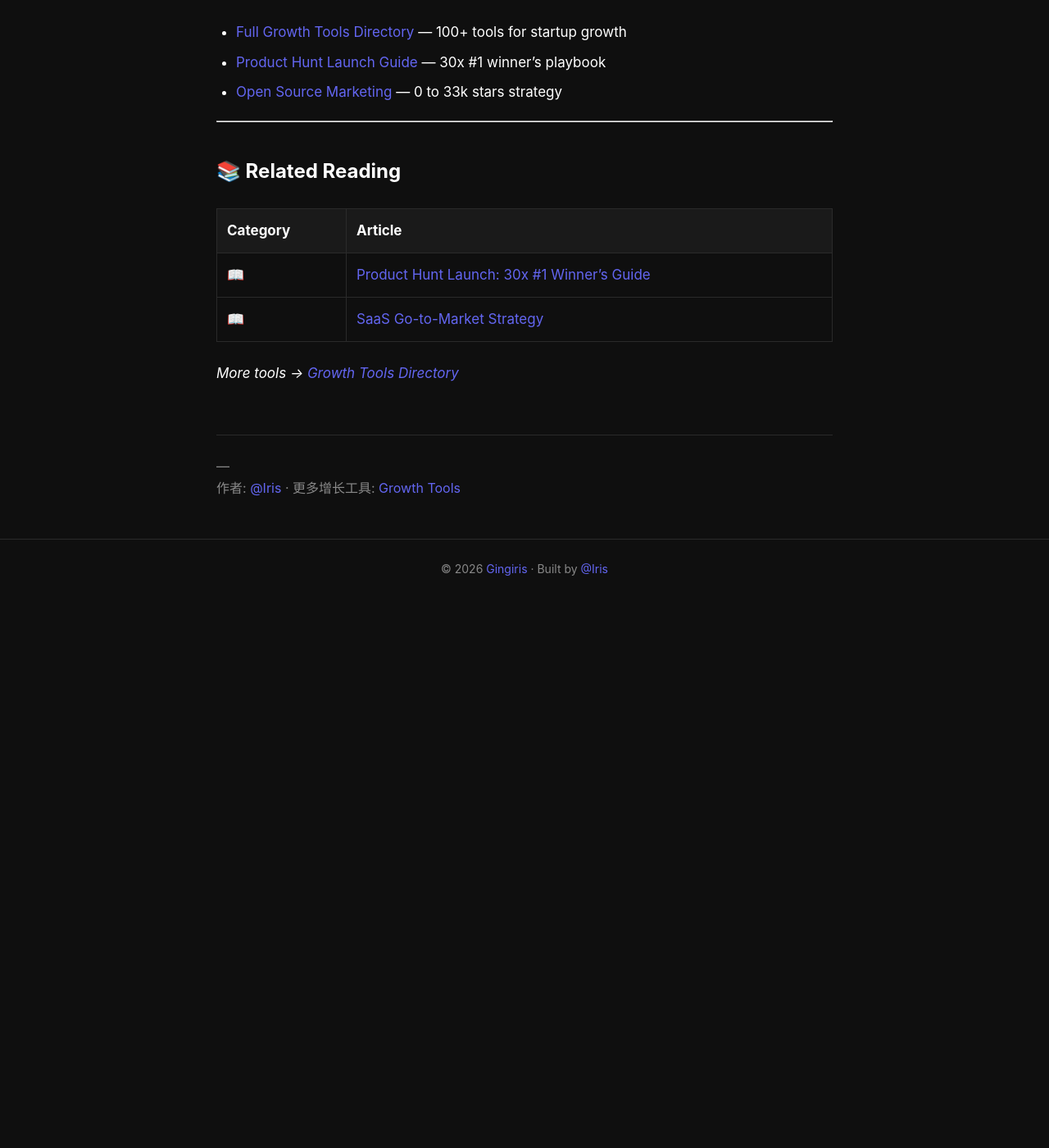
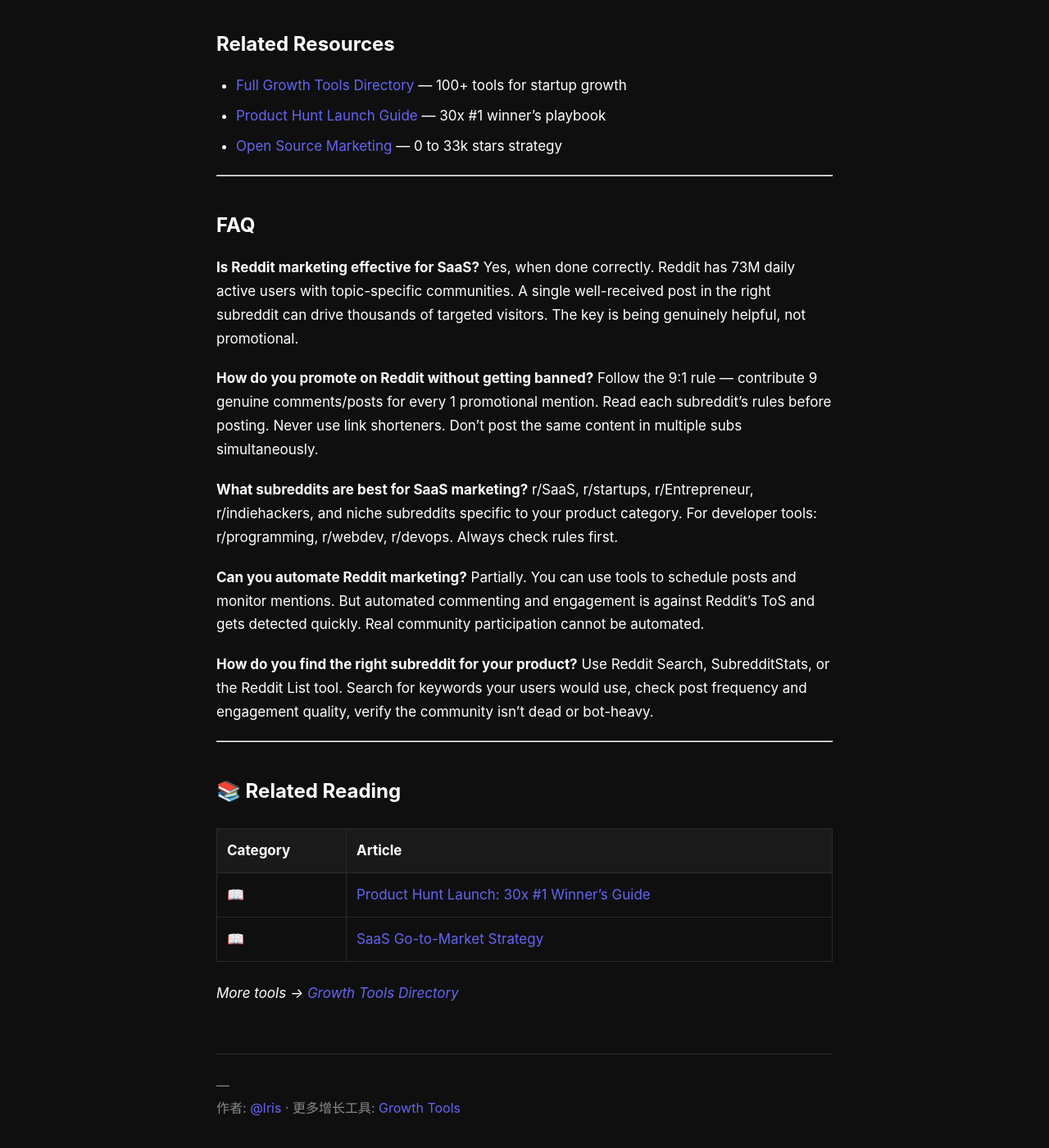
Before and after one commit to Gingiris/growth-tools, a Jekyll site: the page built from _posts/2026-03-30-reddit-marketing-guide-how-to-promote-without-getting-banned.md, in a window 1280 px wide and 1400 px high, scrolled down 4658 px. Shown: the whole window at 82% size. Built offline with Jekyll 4.4.1, drawn with Linux system fonts in a browser that asks for light colours; before the commit the page ends 5388 px from its top, so only the background shows below that; some of the changed text lies outside the part shown.

Commit message:
seo: add FAQ section and frontmatter schema to 2026-03-30-reddit-marketing-guide-how-to-promote-without-getting-banned.md

```diff
--- a/_posts/2026-03-30-reddit-marketing-guide-how-to-promote-without-getting-banned.md
+++ b/_posts/2026-03-30-reddit-marketing-guide-how-to-promote-without-getting-banned.md
@@ -5,14 +5,26 @@
 canonical_url: https://gingiris.github.io/growth-tools/blog/2026/03/reddit-marketing-guide-how-to-promote-without-getting-banned/
 image: "https://gingiris.github.io/growth-tools/assets/images/blog-reddit-marketing.jpg"
 description: "How to promote on Reddit without getting banned. Community-first strategy, subreddit rules, soft-sell content techniques, and real-world examples."
+faq:
+  - q: "Is Reddit marketing effective for SaaS?"
+    a: "Yes, when done correctly. Reddit has 73M daily active users with topic-specific communities. A single well-received post in the right subreddit can drive thousands of targeted visitors. The key is being genuinely helpful, not promotional."
+  - q: "How do you promote on Reddit without getting banned?"
+    a: "Follow the 9:1 rule — contribute 9 genuine comments/posts for every 1 promotional mention. Read each subreddit's rules before posting. Never use link shorteners. Don't post the same content in multiple subs simultaneously."
+  - q: "What subreddits are best for SaaS marketing?"
+    a: "r/SaaS, r/startups, r/Entrepreneur, r/indiehackers, and niche subreddits specific to your product category. For developer tools: r/programming, r/webdev, r/devops. Always check rules first."
+  - q: "Can you automate Reddit marketing?"
+    a: "Partially. You can use tools to schedule posts and monitor mentions. But automated commenting and engagement is against Reddit's ToS and gets detected quickly. Real community participation cannot be automated."
+  - q: "How do you find the right subreddit for your product?"
+    a: "Use Reddit Search, SubredditStats, or the Reddit List tool. Search for keywords your users would use, check post frequency and engagement quality, verify the community isn't dead or bot-heavy."
 ---
 ## TL;DR
 
-- Reddit hates self-promotion — but loves genuine value
-- Find your subreddits first, lurk 2 weeks before posting
-- 80% give value, 20% soft-sell (never hard sell)
-- Best posting time: 6-8 AM PST for US audiences
-- Use Reddit's own tools: search, karma, community rules
+- Reddit has 73M daily active users — it's where early adopters make decisions
+- Reddit hates self-promotion but rewards genuine value: follow the 9:1 rule
+- Find your subreddits first, lurk 2 weeks before posting anything
+- 80% give value, 20% soft-sell — never hard sell
+- Best posting time: 6–8 AM PST Tuesday–Thursday for US audiences
+- AFFiNE hit the front page of r/programming with 2,000+ upvotes using this exact approach
 
 ---
 
@@ -154,6 +166,25 @@
 
 ---
 
+## FAQ
+
+**Is Reddit marketing effective for SaaS?**
+Yes, when done correctly. Reddit has 73M daily active users with topic-specific communities. A single well-received post in the right subreddit can drive thousands of targeted visitors. The key is being genuinely helpful, not promotional.
+
+**How do you promote on Reddit without getting banned?**
+Follow the 9:1 rule — contribute 9 genuine comments/posts for every 1 promotional mention. Read each subreddit's rules before posting. Never use link shorteners. Don't post the same content in multiple subs simultaneously.
+
+**What subreddits are best for SaaS marketing?**
+r/SaaS, r/startups, r/Entrepreneur, r/indiehackers, and niche subreddits specific to your product category. For developer tools: r/programming, r/webdev, r/devops. Always check rules first.
+
+**Can you automate Reddit marketing?**
+Partially. You can use tools to schedule posts and monitor mentions. But automated commenting and engagement is against Reddit's ToS and gets detected quickly. Real community participation cannot be automated.
+
+**How do you find the right subreddit for your product?**
+Use Reddit Search, SubredditStats, or the Reddit List tool. Search for keywords your users would use, check post frequency and engagement quality, verify the community isn't dead or bot-heavy.
+
+---
+
 ## 📚 Related Reading
 
 | Category | Article |
```
